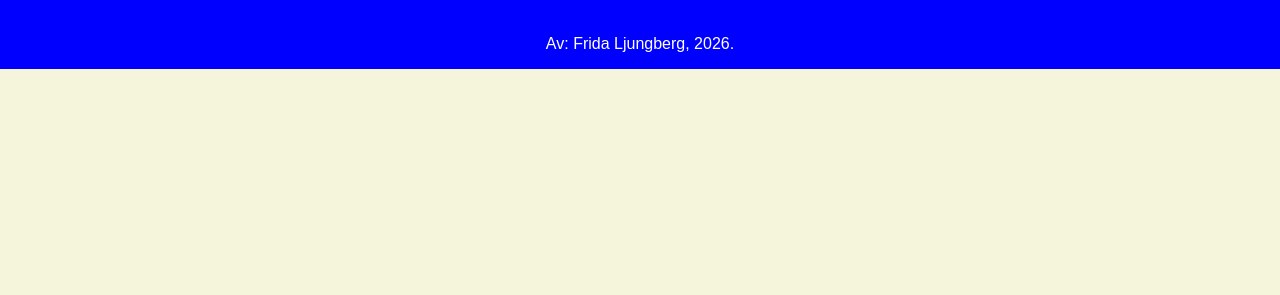
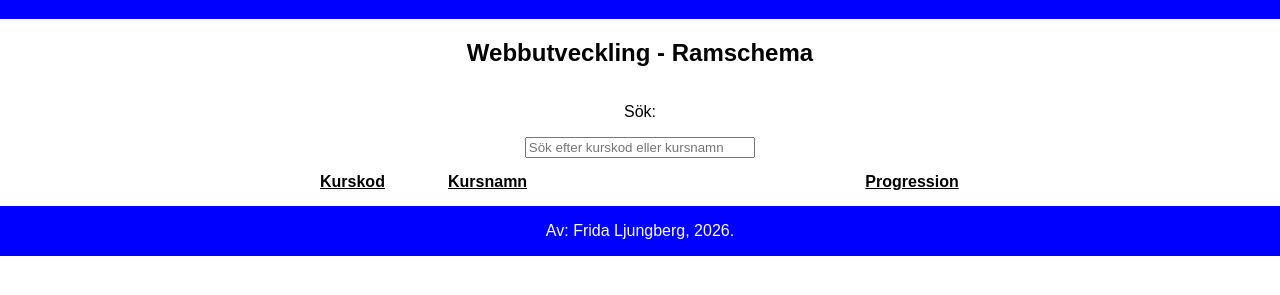
Before and after one commit to FridaLjg/laboration2, a website built with Vite: page index.html in a window 1280 px wide. Shown: the part 61-356 px from the top of the page. Built offline with nearby package versions, Linux system fonts and the light colour scheme; no server answers.

Commit message:
Lagt till displayData för att skriva ut data

```diff
--- a/index.html
+++ b/index.html
@@ -1,11 +1,13 @@
 <!doctype html>
 <html lang="sv">
+
 <head>
   <meta charset="UTF-8" />
   <meta name="viewport" content="width=device-width, initial-scale=1.0" />
   <title>Laboration 2</title>
   <link rel="stylesheet" href="src/css/styles.css">
 </head>
+
 <body>
   <div class="container">
 
@@ -16,7 +18,23 @@
 
     <!--Main-->
     <main>
+      <div class="content">
+        <h2>Webbutveckling - Ramschema</h2>
 
+        <!--Sökfält-->
+        <p>Sök:</p>
+        <input type="text" id="search" placeholder="Sök efter kurskod eller kursnamn">
+
+        <!--Lista med kurskod, namn och progression-->
+        <div class="header-row">
+          <span id="sort-by-code" class="code">Kurskod</span>
+          <span id="sort-by-name" class="name">Kursnamn</span>
+          <span id="sort-by-progression" class="progression">Progression</span>
+        </div>
+
+        <div id="course-table"></div>
+
+      </div>
     </main>
 
     <!--Footer-->
@@ -24,8 +42,8 @@
       <p>Av: Frida Ljungberg, 2026.</p>
     </footer>
 
-
   </div>
   <script type="module" src="/src/js/main.js"></script>
 </body>
+
 </html>
--- a/src/css/styles.css
+++ b/src/css/styles.css
@@ -1,13 +1,12 @@
 body {
-    background-color: beige;
     margin: 0 auto;
-    font-family: Arial, Helvetica, sans-serif;
 }
 
 .container {
     display: flex;
     flex-direction: column;
     align-items: center;
+    font-family: Arial, Helvetica, sans-serif;
 }
 
 header {
@@ -19,6 +18,62 @@ header {
     align-items: center;
 }
 
+main {
+    background-color: white;
+    width: 100%;
+    display: flex;
+    flex-direction: column;
+    align-items: center;
+}
+
+.content {
+    max-width: 1200px;
+    width: 50%;
+    background-color: white;
+    display: flex;
+    flex-direction: column;
+    align-items: center;
+}
+
+input {
+    width: 30ch;
+}
+
+#course-table {
+    width: 100%;
+    display: flex;
+    flex-direction: column;
+    gap: 2rem;
+}
+
+.header-row {
+    cursor: pointer;
+    text-decoration: underline;
+    font-weight: 700;
+    margin-bottom: 15px;
+    margin-top: 15px;
+}
+
+.course-row, .header-row {
+    display: flex;
+    justify-content: center;
+    width: 100%;
+}
+
+.code {
+    width: 20%;
+}
+
+.name {
+    width: 65%;
+}
+
+.progression {
+    width: 15%;
+    display: flex;
+    justify-content: center;
+}
+
 footer {
     background-color: blue;
     color: white;
--- a/src/js/main.js
+++ b/src/js/main.js
@@ -1,6 +1,13 @@
 "use strict";
+let allData = [];
 
-document.addEventListener("DOMContentLoaded", loadData);
+document.addEventListener("DOMContentLoaded", async () => {
+    loadData();
+
+    //Händelselyssnare för sortering
+    document.querySelector("#sort-by-code").addEventListener
+
+});
 
 async function loadData() {
     const url = "https://webbutveckling.miun.se/files/ramschema.json";
@@ -10,9 +17,29 @@ async function loadData() {
         const response = await fetch(url);
         const data = await response.json();
 
-        console.table(data);
+        //Lagra globalt
+        allData = data;
+
+        displayData(data);
 
     } catch (error) {
         console.error("Fel " + error);
     }
 }
+
+function displayData(data) {
+    const dataListEl = document.querySelector("#course-table");
+    //Radera
+    dataListEl.innerHTML = ""
+
+    //Loopa genom och skriv ut
+    data.forEach(data => {
+        dataListEl.innerHTML += `
+        <div class="course-row">
+            <div class="code">${data.code}</div>
+            <div class="name">${data.coursename}</div>
+            <div class="progression"> ${data.progression}</div>
+        </div>
+        `;
+    });
+}
```
Lines whose indentation alone changed are shown as unchanged.
